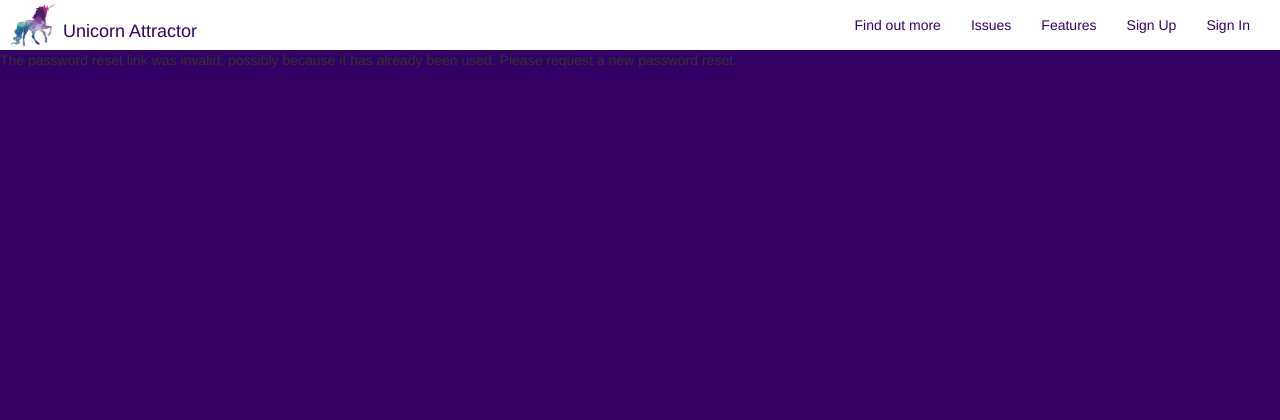
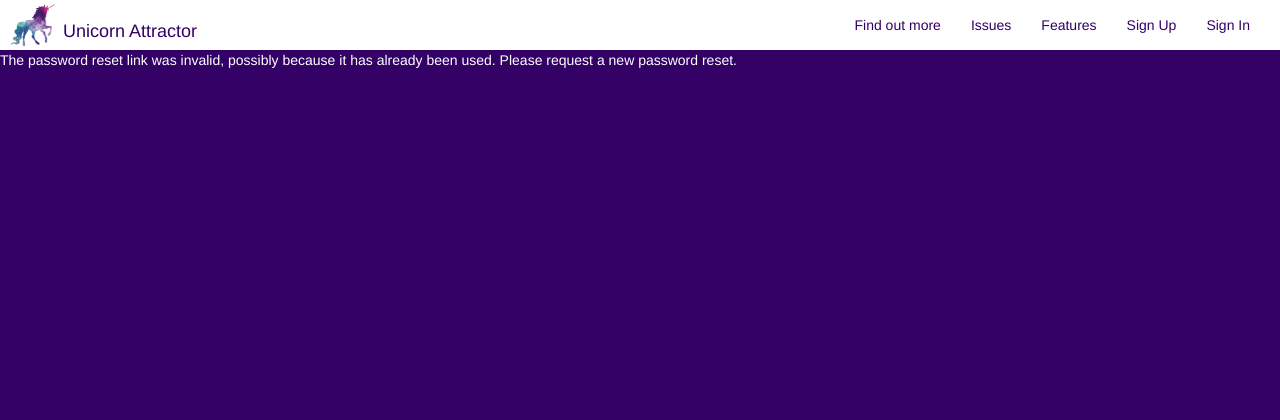
Before and after one commit to kmaaallen/unicorn-attractor-milestone, a Django app: a page that uses templates/registration/password_reset_confirm.html in a window 1280 px wide. Shown: the top 420 px of the page. Run offline with Django 3.2, Linux system fonts and the light colour scheme; some libraries are stand-ins or nearby versions.

Commit message:
update pw reset styling

```diff
--- a/static/css/style.css
+++ b/static/css/style.css
@@ -18,6 +18,10 @@ a:hover{
 
 .white-text{
     color: #ffffff;
+}
+
+.margin-left{
+    margin-left:25px;
 }
 /* Landing page styling */
 .top-div-home{
--- a/templates/registration/password_reset_confirm.html
+++ b/templates/registration/password_reset_confirm.html
@@ -5,16 +5,18 @@
 {% block page_heading %}Password Reset{% endblock %}
 {% block content %}
   {% if validlink %}
-    <h3>Change password</h3>
+  <div class="margin-left">
+    <h3 class="white-text">Change password</h3>
     <form method="post">
       {% csrf_token %}
       {{ form.as_p }}
       <button type="submit">Change my password</button>
     </form>
   {% else %}
-    <p>
+    <p class="white-text">
       The password reset link was invalid, possibly because it has already been used.
       Please request a new password reset.
     </p>
+</div>
   {% endif %}
 {% endblock %}
```
